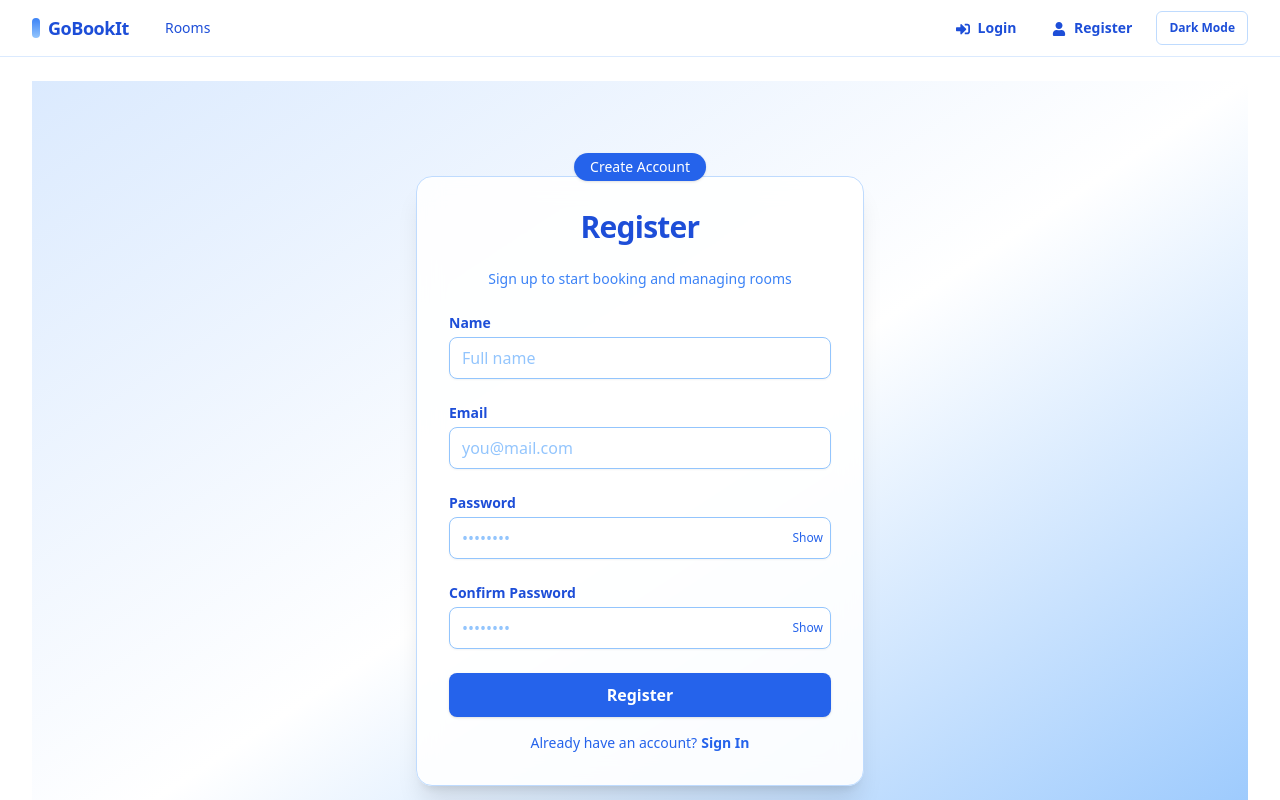
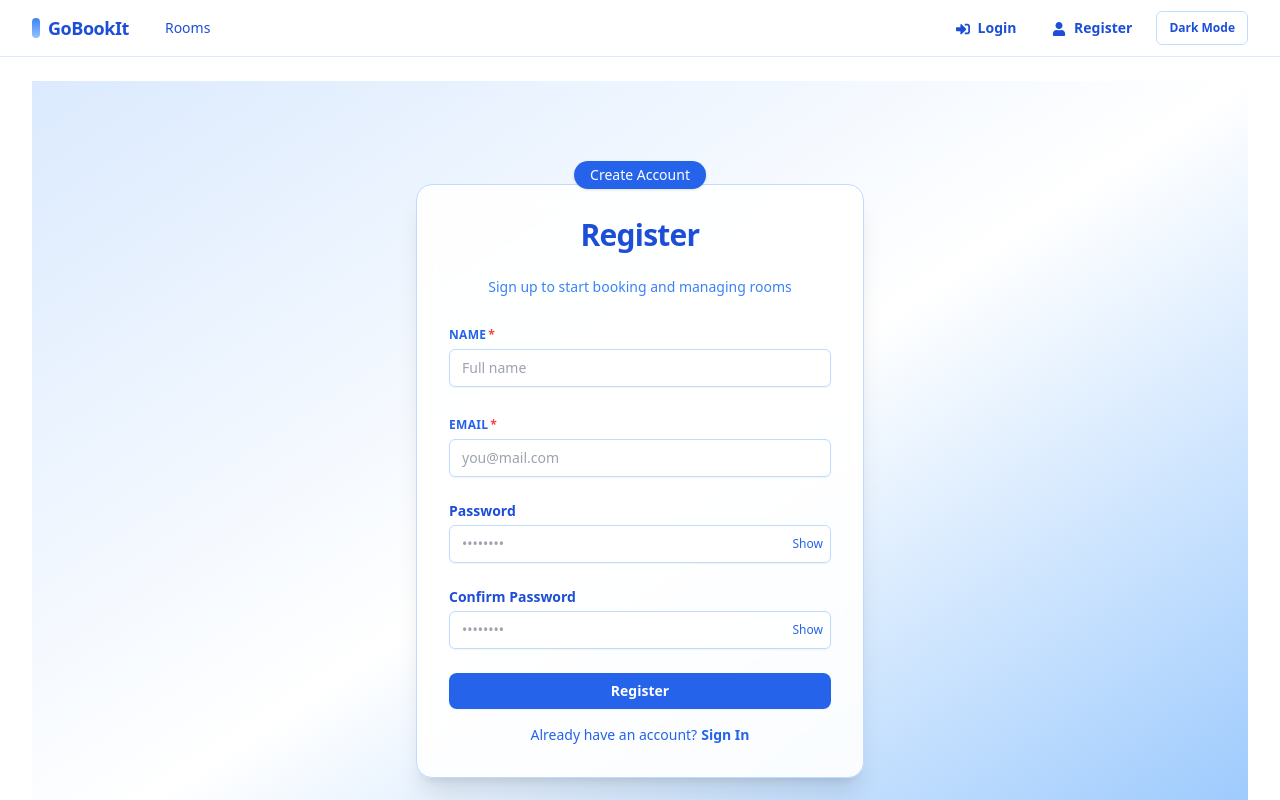
Before and after one commit to rasfaxo/GoBookIt, a Next.js app: page /register in a window 1280 px wide. Shown: the top 800 px of the page. Built offline with nearby package versions, Linux system fonts and the light colour scheme; no server answers.

Commit message:
feat(ui,forms): unify Input usage, add strings constants, cost auto-calc, fix dynamic param bug, image blur placeholder

```diff
--- a/app/login/page.tsx
+++ b/app/login/page.tsx
@@ -6,6 +6,8 @@ import { useActionState } from 'react';
 import { toast } from 'react-toastify';
 
 import { useAuth } from '@/lib/context/authContext';
+import { Input, Button, Card } from '@/components';
+import { STRINGS } from '@/constants/strings';
 import createSession from '@/services/auth/createSession';
 
 interface ActionState {
@@ -41,7 +43,7 @@ const LoginPage = () => {
           Welcome Back
         </div>
         <form action={formAction} className="space-y-6" noValidate>
-          <h1 className="text-3xl font-extrabold text-center text-blue-700 tracking-tight">Login</h1>
+          <h1 className="text-3xl font-extrabold text-center text-blue-700 tracking-tight">{STRINGS.auth.loginTitle}</h1>
           <p className="text-center text-sm text-blue-500">Sign in to manage your bookings and rooms</p>
 
           {state?.error && (
@@ -55,54 +57,44 @@ const LoginPage = () => {
             </div>
           )}
 
-          <div className="space-y-1">
-            <label htmlFor="email" className="block text-sm font-semibold text-blue-700">
-              Email
-            </label>
-            <input
+          <Input
             type="email"
-              id="email"
             name="email"
-              className="border border-blue-300 rounded-lg w-full py-2 px-3 focus:outline-none focus:ring-2 focus:ring-blue-400 placeholder:text-blue-300 shadow-sm"
+            label={STRINGS.auth.email}
             autoComplete="email"
             required
             placeholder="you@mail.com"
           />
-          </div>
 
           <div className="space-y-1">
             <label htmlFor="password" className="block text-sm font-semibold text-blue-700">
-              Password
+              {STRINGS.auth.password}
             </label>
             <div className="relative">
-              <input
+              <Input
                 type={showPassword ? 'text' : 'password'}
                 id="password"
                 name="password"
-                className="border border-blue-300 rounded-lg w-full py-2 px-3 pr-11 focus:outline-none focus:ring-2 focus:ring-blue-400 placeholder:text-blue-300 shadow-sm"
                 autoComplete="current-password"
                 required
                 placeholder="••••••••"
+                className="pr-11"
               />
               <button
                 type="button"
                 onClick={() => setShowPassword((p) => !p)}
                 className="absolute inset-y-0 right-2 flex items-center text-xs text-blue-600 hover:text-blue-700"
-                aria-label={showPassword ? 'Hide password' : 'Show password'}
+                aria-label={showPassword ? STRINGS.auth.hide + ' password' : STRINGS.auth.show + ' password'}
               >
-                {showPassword ? 'Hide' : 'Show'}
+                {showPassword ? STRINGS.auth.hide : STRINGS.auth.show}
               </button>
             </div>
           </div>
 
           <div className="space-y-4">
-            <button
-              type="submit"
-              disabled={isSubmitting}
-              className="bg-blue-600 disabled:opacity-60 disabled:cursor-not-allowed text-white font-semibold py-2.5 px-4 rounded-lg w-full shadow hover:bg-blue-700 transition-colors"
-            >
-              {isSubmitting ? 'Processing…' : 'Login'}
-            </button>
+            <Button type="submit" disabled={isSubmitting} variant="primary" className="w-full">
+              {isSubmitting ? 'Processing…' : STRINGS.auth.loginTitle}
+            </Button>
             <button
               type="button"
               className="bg-white text-blue-600 border border-blue-500 font-medium py-2.5 px-4 rounded-lg w-full shadow-sm hover:bg-blue-50 transition-colors"
@@ -124,9 +116,9 @@ const LoginPage = () => {
               Login with Google
             </button>
             <div className="text-center text-sm text-blue-600">
-              <span className="mr-1">Don't have an account?</span>
+              <span className="mr-1">{STRINGS.auth.dontHaveAccount}</span>
               <Link href="/register" className="font-semibold underline-offset-2 hover:underline">
-                Sign Up
+                {STRINGS.auth.signUp}
               </Link>
             </div>
           </div>
--- a/app/register/page.tsx
+++ b/app/register/page.tsx
@@ -6,6 +6,8 @@ import { useActionState } from 'react';
 import { toast } from 'react-toastify';
 
 import createUser from '@/services/auth/createUser';
+import { Input, Button } from '@/components';
+import { STRINGS } from '@/constants/strings';
 
 interface RegisterState {
   error?: string;
@@ -53,7 +55,7 @@ const RegisterPage = () => {
           className="space-y-6"
           noValidate
         >
-          <h1 className="text-3xl font-extrabold text-center text-blue-700 tracking-tight">Register</h1>
+          <h1 className="text-3xl font-extrabold text-center text-blue-700 tracking-tight">{STRINGS.auth.registerTitle}</h1>
           <p className="text-center text-sm text-blue-500">Sign up to start booking and managing rooms</p>
 
           {clientError && (
@@ -72,91 +74,61 @@ const RegisterPage = () => {
             </div>
           )}
 
-          <div className="space-y-1">
-            <label htmlFor="name" className="block text-sm font-semibold text-blue-700">
-              Name
-            </label>
-            <input
-              type="text"
-              id="name"
-              name="name"
-              className="border border-blue-300 rounded-lg w-full py-2 px-3 focus:outline-none focus:ring-2 focus:ring-blue-400 placeholder:text-blue-300 shadow-sm"
-              autoComplete="name"
-              required
-              placeholder="Full name"
-            />
-          </div>
-          <div className="space-y-1">
-            <label htmlFor="email" className="block text-sm font-semibold text-blue-700">
-              Email
-            </label>
-            <input
-              type="email"
-              id="email"
-              name="email"
-              className="border border-blue-300 rounded-lg w-full py-2 px-3 focus:outline-none focus:ring-2 focus:ring-blue-400 placeholder:text-blue-300 shadow-sm"
-              autoComplete="email"
-              required
-              placeholder="you@mail.com"
-            />
-          </div>
+          <Input type="text" id="name" name="name" label="Name" autoComplete="name" required placeholder="Full name" />
+          <Input type="email" id="email" name="email" label={STRINGS.auth.email} autoComplete="email" required placeholder="you@mail.com" />
           <div className="space-y-1">
             <label htmlFor="password" className="block text-sm font-semibold text-blue-700">
-              Password
+              {STRINGS.auth.password}
             </label>
             <div className="relative">
-              <input
+              <Input
                 type={showPassword ? 'text' : 'password'}
                 id="password"
                 name="password"
-                className="border border-blue-300 rounded-lg w-full py-2 px-3 pr-11 focus:outline-none focus:ring-2 focus:ring-blue-400 placeholder:text-blue-300 shadow-sm"
+                autoComplete="new-password"
                 required
-                autoComplete="new-password"
                 placeholder="••••••••"
+                className="pr-11"
               />
               <button
                 type="button"
                 onClick={() => setShowPassword((p) => !p)}
                 className="absolute inset-y-0 right-2 flex items-center text-xs text-blue-600 hover:text-blue-700"
-                aria-label={showPassword ? 'Hide password' : 'Show password'}
+                aria-label={showPassword ? STRINGS.auth.hide + ' password' : STRINGS.auth.show + ' password'}
               >
-                {showPassword ? 'Hide' : 'Show'}
+                {showPassword ? STRINGS.auth.hide : STRINGS.auth.show}
               </button>
             </div>
           </div>
           <div className="space-y-1">
             <label htmlFor="confirm-password" className="block text-sm font-semibold text-blue-700">
-              Confirm Password
+              {STRINGS.auth.confirmPassword}
             </label>
             <div className="relative">
-              <input
+              <Input
                 type={showConfirm ? 'text' : 'password'}
                 id="confirm-password"
                 name="confirm-password"
-                className="border border-blue-300 rounded-lg w-full py-2 px-3 pr-11 focus:outline-none focus:ring-2 focus:ring-blue-400 placeholder:text-blue-300 shadow-sm"
                 autoComplete="new-password"
                 required
                 placeholder="••••••••"
+                className="pr-11"
               />
               <button
                 type="button"
                 onClick={() => setShowConfirm((p) => !p)}
                 className="absolute inset-y-0 right-2 flex items-center text-xs text-blue-600 hover:text-blue-700"
-                aria-label={showConfirm ? 'Hide confirm password' : 'Show confirm password'}
+                aria-label={showConfirm ? STRINGS.auth.hide + ' confirm password' : STRINGS.auth.show + ' confirm password'}
               >
-                {showConfirm ? 'Hide' : 'Show'}
+                {showConfirm ? STRINGS.auth.hide : STRINGS.auth.show}
               </button>
             </div>
           </div>
 
           <div className="space-y-4">
-            <button
-              type="submit"
-              disabled={isSubmitting}
-              className="bg-blue-600 disabled:opacity-60 disabled:cursor-not-allowed text-white font-semibold py-2.5 px-4 rounded-lg w-full shadow hover:bg-blue-700 transition-colors"
-            >
-              {isSubmitting ? 'Processing…' : 'Register'}
-            </button>
+            <Button type="submit" disabled={isSubmitting} variant="primary" className="w-full">
+              {isSubmitting ? 'Processing…' : STRINGS.auth.registerTitle}
+            </Button>
             <div className="text-center text-sm text-blue-600">
               <span className="mr-1">Already have an account?</span>
               <Link href="/login" className="font-semibold underline-offset-2 hover:underline">
--- /dev/null
+++ b/constants/strings.ts
@@ -0,0 +1,44 @@
+export const STRINGS = {
+  app: { name: 'GoBookIt' },
+  auth: {
+    loginTitle: 'Login',
+    registerTitle: 'Register',
+    email: 'Email',
+    password: 'Password',
+    confirmPassword: 'Confirm Password',
+    show: 'Show',
+    hide: 'Hide',
+    welcomeBack: 'Welcome Back',
+    createAccount: 'Create Account',
+    alreadyHaveAccount: 'Already have an account?',
+    dontHaveAccount: "Don't have an account?",
+    signIn: 'Sign In',
+    signUp: 'Sign Up',
+    loginSuccess: 'Signed in successfully',
+    registerSuccess: 'You can now log in!',
+    passwordMismatch: 'Passwords do not match',
+    loginToBook: 'You must log in first to book a room.',
+  },
+  bookings: {
+    myBookings: 'My Bookings',
+    subtitle: 'View and manage all your room bookings',
+    noneTitle: 'No bookings yet',
+    noneMessage: "You don't have any active bookings. Book a room to get started.",
+  },
+  rooms: {
+    availableRooms: 'Available Rooms',
+    availableSubtitle: 'Find and book the meeting space that fits your needs',
+    myRooms: 'My Rooms',
+    myRoomsSubtitle: 'Manage the rooms you have listed for booking',
+    noRoomsOwnerTitle: 'No rooms yet',
+    noRoomsOwnerMessage: 'You have not added any rooms.',
+    addRoom: 'Add a Room',
+    addRoomSubtitle: 'Fill in the details to create a new room',
+    viewDetails: 'View Details',
+    bookThisRoom: 'Book this Room',
+    bookRoom: 'Book Room',
+    estimatedCost: 'Estimated Cost',
+    startingFrom: 'Starting from',
+  },
+};
+export type StringKeys = typeof STRINGS;
```
Also changed, not shown: app/rooms/[id]/page.tsx (+5 -2 lines), components/forms/BookingForm.tsx (+21 -4 lines). Lines whose indentation alone changed are shown as unchanged.
